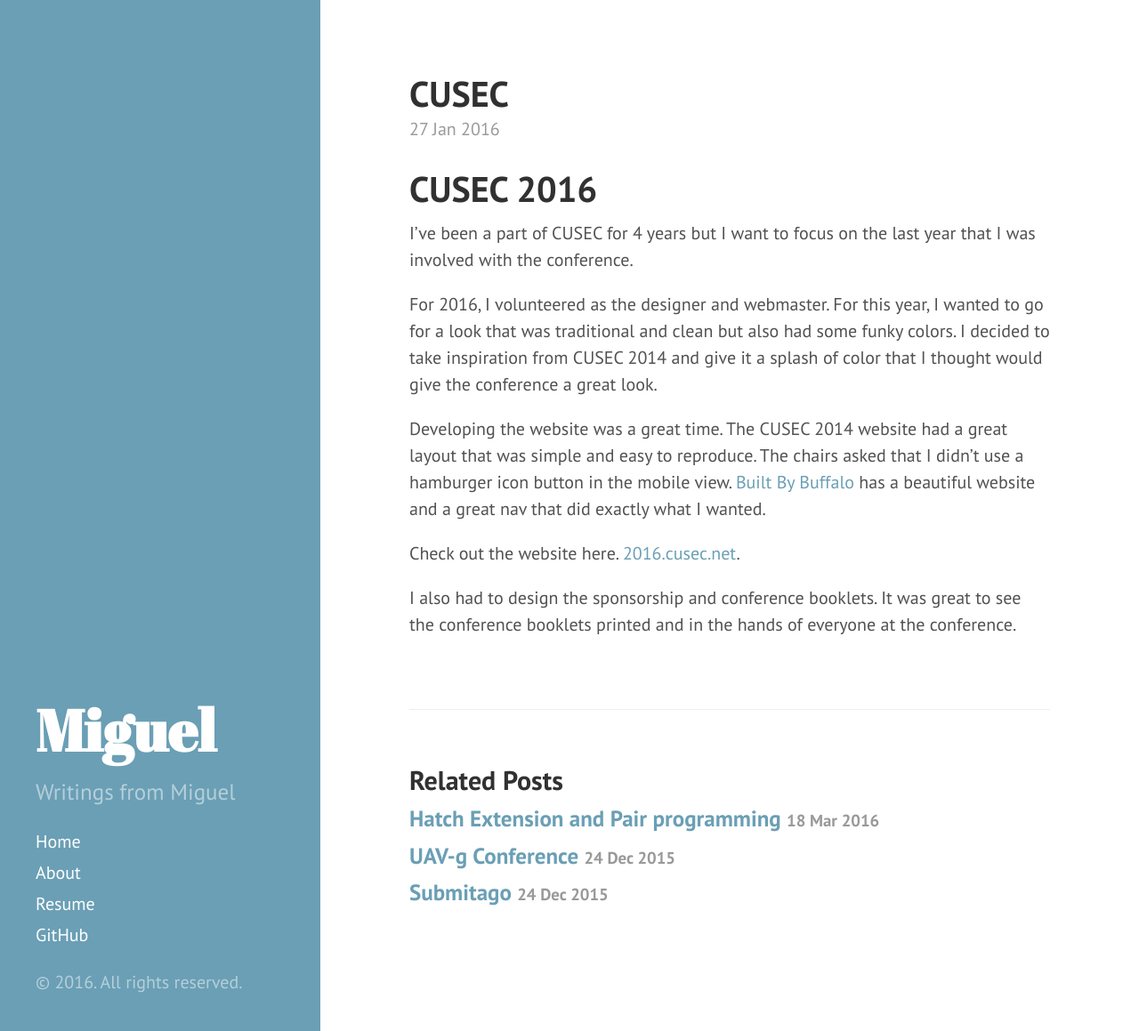
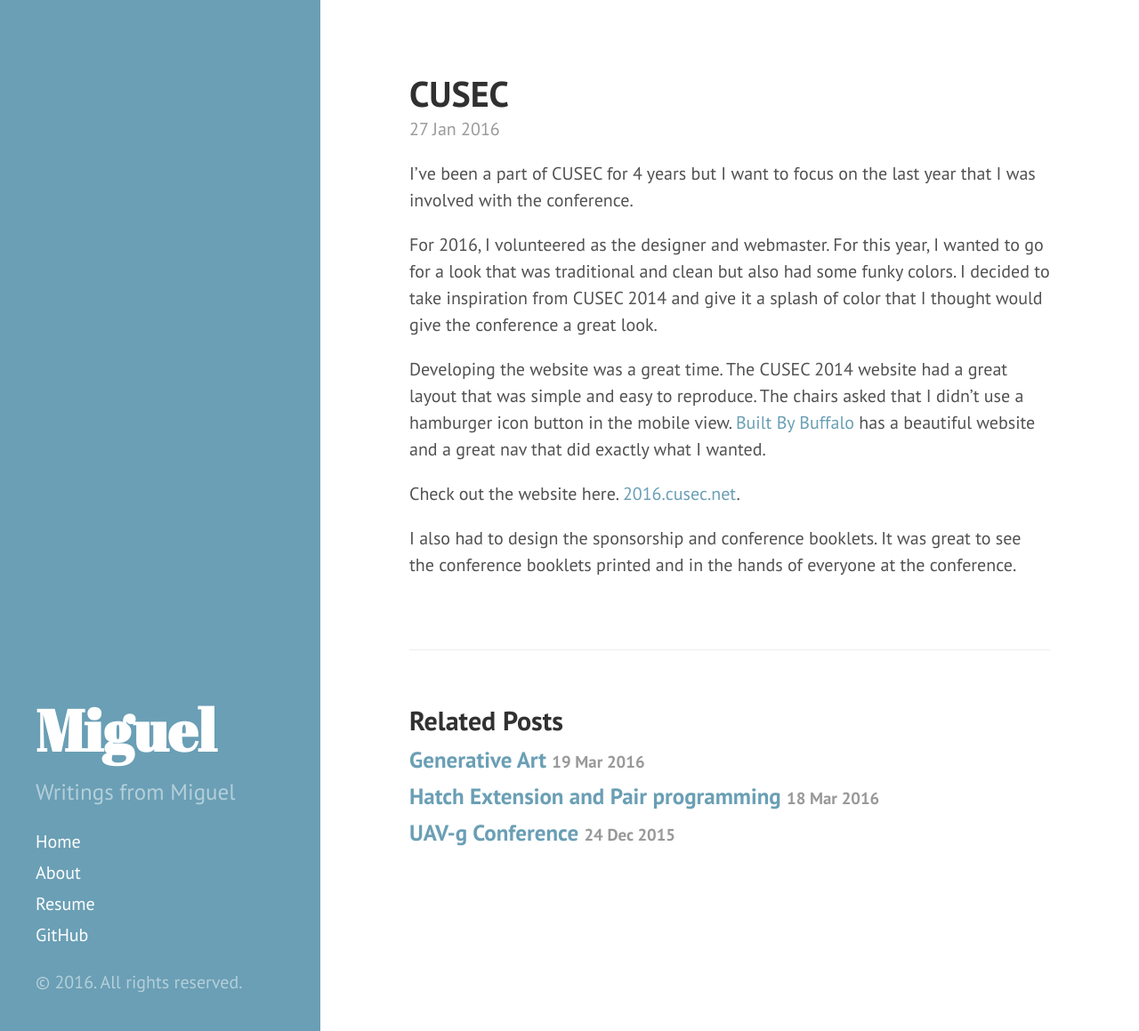
Before and after one commit to migueog/migueog.github.io, a Jekyll site: the page built from _posts/2016-1-27-cusec.md, in a window 1280 px wide and 1159 px high. Shown: the whole window at 89% size. Built offline with Jekyll 4.4.1, drawn with Linux system fonts in a browser that asks for light colours; Markdown is read by kramdown in place of the engine named in the settings.

Commit message:
Update CUSEC title

```diff
--- a/_posts/2016-1-27-cusec.md
+++ b/_posts/2016-1-27-cusec.md
@@ -3,7 +3,6 @@ layout: post
 title: CUSEC
 ---
 
-#CUSEC 2016
 I've been a part of CUSEC for 4 years but I want to focus on the last year that I was
 involved with the conference.
 
--- /dev/null
+++ b/_posts/2016-3-19-Generative Art.md
@@ -0,0 +1,4 @@
+---
+layout: post
+title: Generative Art
+---
```
